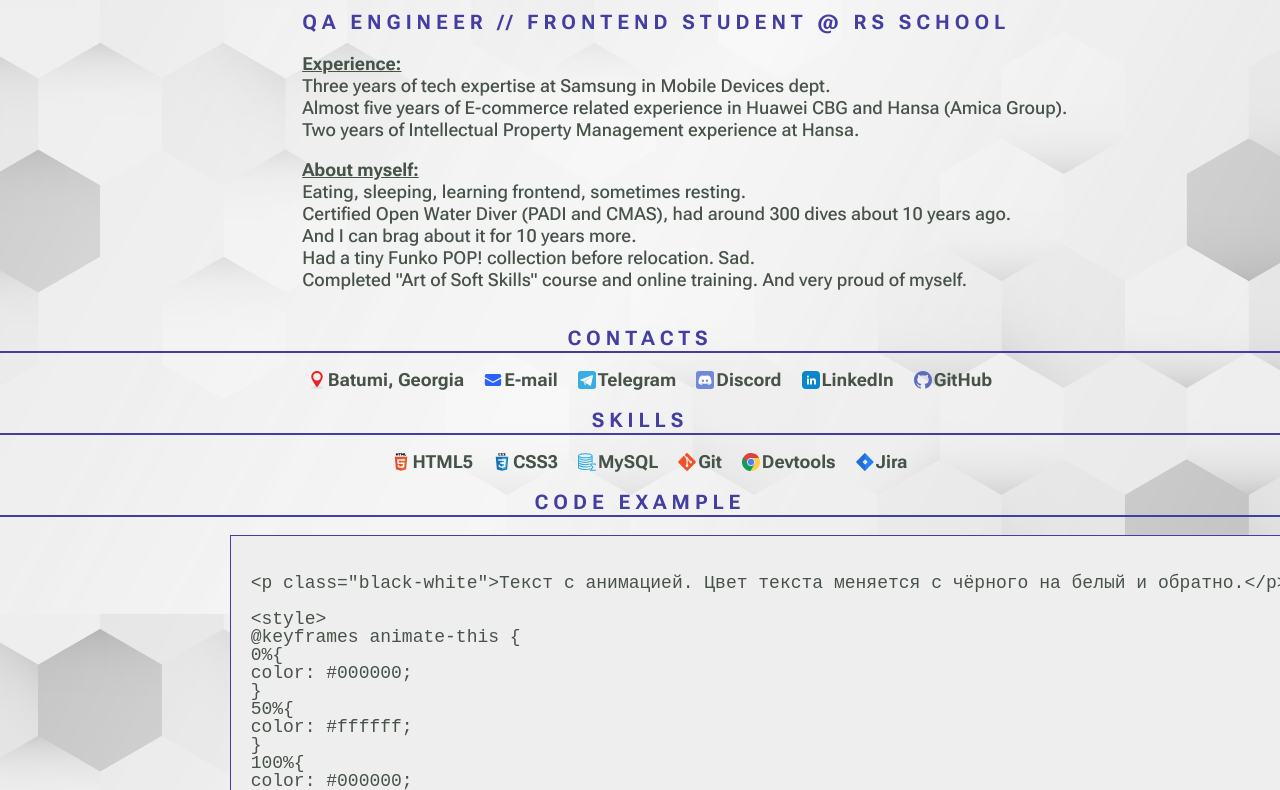
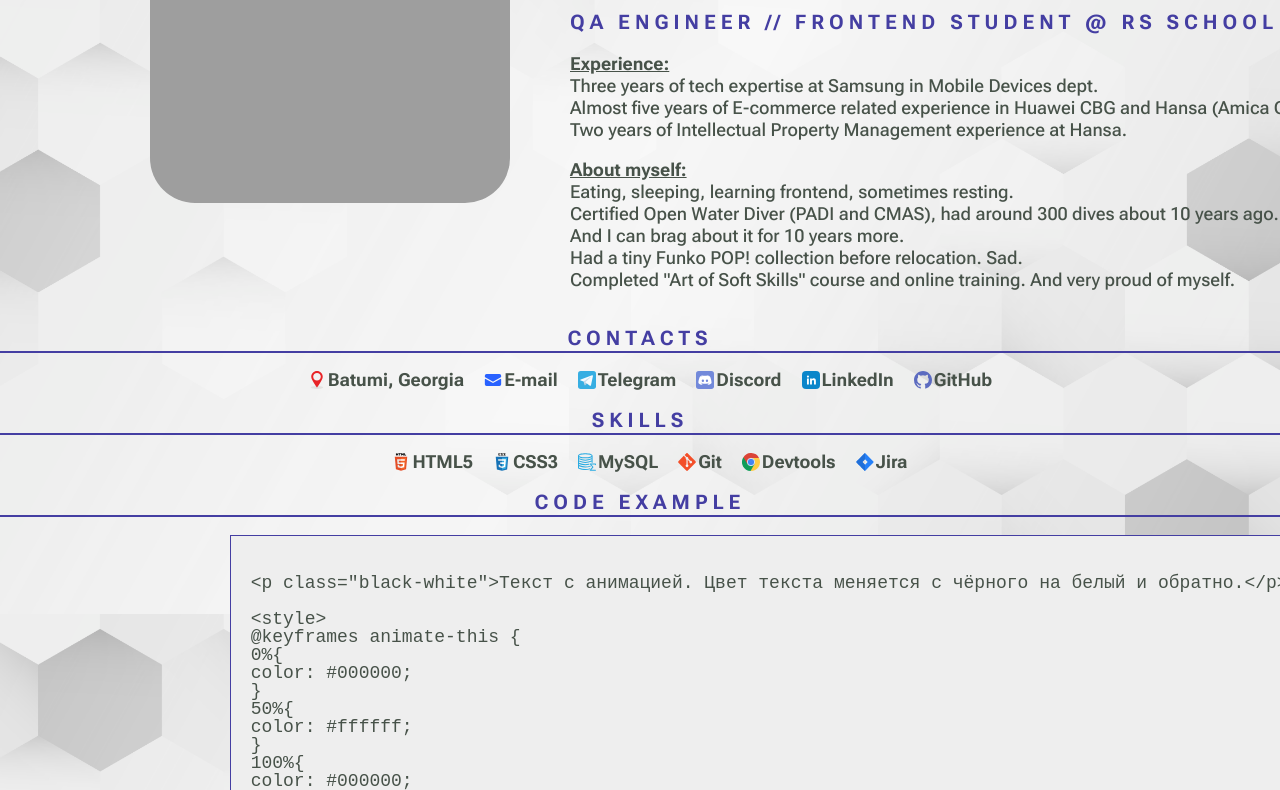
Before and after one commit to Padawoon/rsschool-cv, a plain HTML site: page index.html in a window 1280 px wide. Shown: the part 186-976 px from the top of the page. Drawn offline with Linux system fonts and the light colour scheme; the site is published under a folder, as on GitHub Pages, so addresses that start at the root find nothing.

Commit message:
fix: now its gonna work, i swear

```diff
--- a/index.html
+++ b/index.html
@@ -45,7 +45,7 @@
     <main class="main">
       <div class="container main-container">
         <figure class="section-avatar" id="avatar">
-          <img class="avatar" src="/assets/img/profile.png" alt="My photo" />
+          <img class="avatar" src="./assets/img/profile.png" alt="My photo" />
         </figure>
         <section class="section-header" id="profile">
           <h1 class="title-profile">Dmitrii Khitryi</h1>
```
